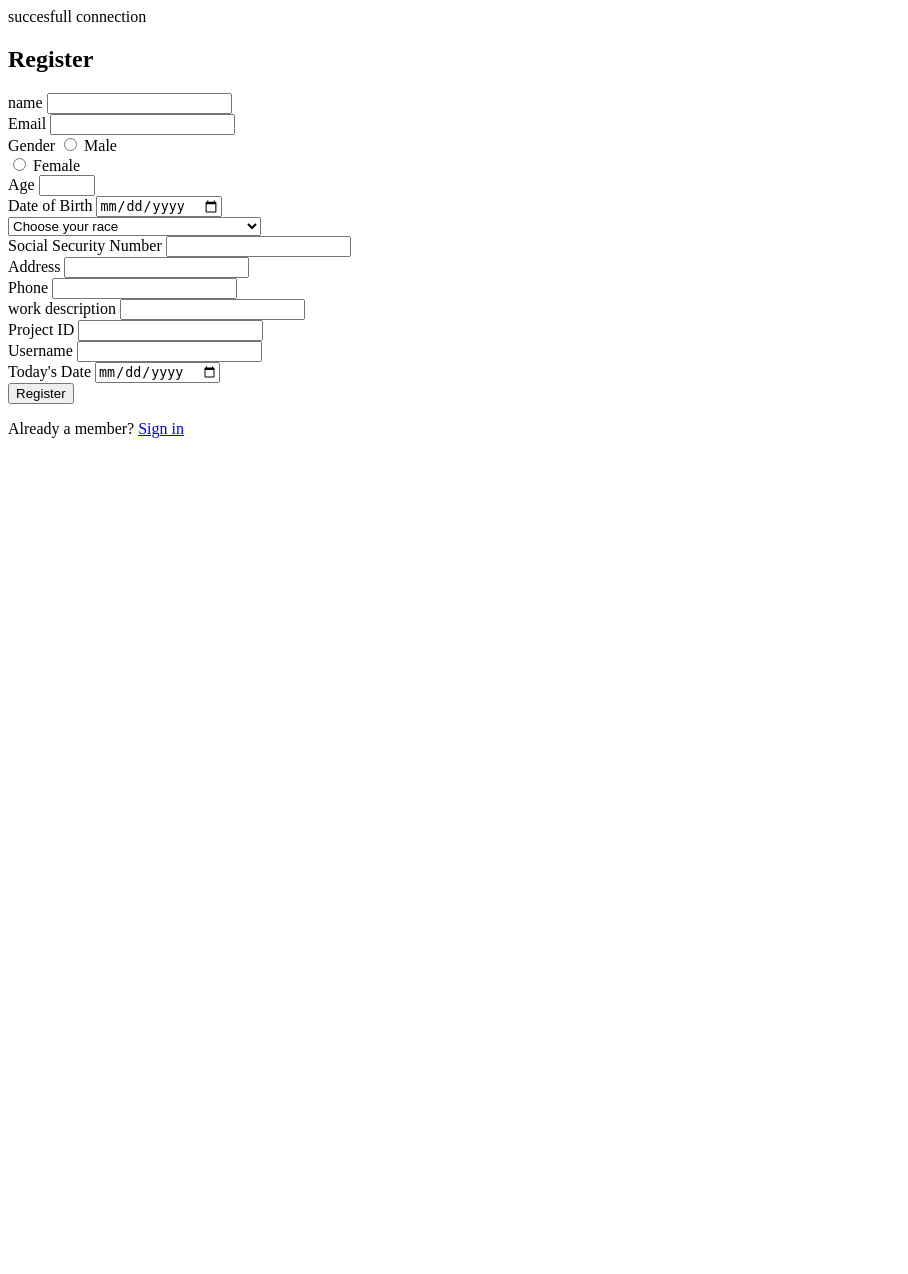
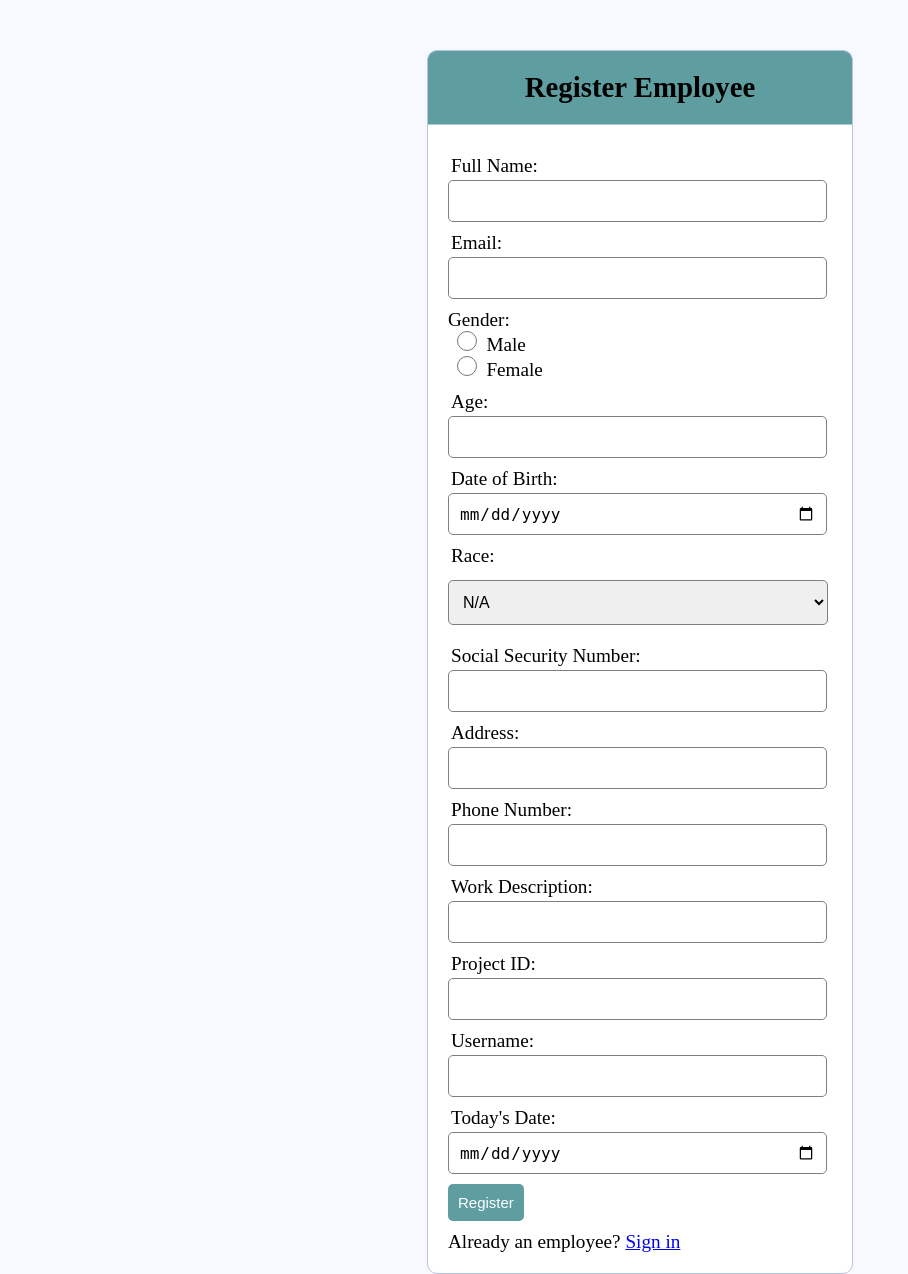
Before and after one commit to mauriciofg98/log-in, a PHP site: page /registeremployee.php in a window 1280 px wide. Shown: the whole page, without its empty margins (0-908 px from the left). Before the commit the page ends 438 px from the top, so only its background shows below. Run offline with PHP 8.4, Linux system fonts and the light colour scheme.

Commit message:
Register new Employee

```diff
--- a/register.php
+++ b/register.php
@@ -6,6 +6,11 @@
   <link rel="stylesheet" type="text/css" href="style.css">
 </head>
 <body>
+
+<nav class="navbar navbar-light bg-light">
+  <span class="navbar-brand mb-0 h1">Navbar</span>
+</nav>
+
   <div class="header">
   	<h2>Register</h2>
   </div>
--- a/registeremployee.php
+++ b/registeremployee.php
@@ -3,89 +3,89 @@
 <html>
 <head>
   <title>Registration system PHP and MySQL</title>
-  <!-- <link rel="stylesheet" type="text/css" href="style.css"> -->
+  <link rel="stylesheet" type="text/css" href="style.css">
 </head>
 <body>
+
+
+
   <div class="header">
-  	<h2>Register</h2>
+  	<h2>Register Employee</h2>
   </div>
 
   <form method="post" action="registeremployee.php">
   	<?php include('errors.php'); ?>
   	<div class="input-group">
-  	  <label>name</label>
+  	  <label>Full Name:</label>
   	  <input type="text" name="Employee_Name">
   	</div>
   	<div class="input-group">
-  	  <label>Email</label>
+  	  <label>Email:</label>
   	  <input type="email" name="Employee_Email" >
   	</div>
-  	<div class="input-group">
-  	  <label>Gender</label>
-      <input type="radio" name="Employee_Gender" value="1"> Male<br>
-      <input type="radio" name="Employee_Gender" value="0"> Female<br>
+  	<div class="input">
+  	  <label>Gender:</label><br>
+      <input type="radio" name="Employee_Gender" value="1">Male<br>
+      <input type="radio" name="Employee_Gender" value="0">Female<br>
   	</div>
   	<div class="input-group">
-  	  <label>Age</label>
+  	  <label>Age:</label>
   	  <input type="number" name="Employee_Age" min="18" max="99">
   	</div>
     <div class="input-group">
-      <label>Date of Birth</label>
+      <label>Date of Birth:</label>
       <input type="date" name="Employee_DOB">
     </div>
+
+    <div class="input-group">
+      <label>Race:</label>
        <select class="input-group" name="Employee_Race">
-         <option value="" disabled selected>Choose your race</option>
           <option value="American Indian">American Indian</option>
           <option value="Alaskan Native"> Alaskan Native</option>
           <option value="African American">African American</option>
           <option value="Hispanic or Latino">Hispanic or Latino</option>
            <option value="Native Hawaiin or other pacific islander ">Native Hawaiin or other pacific islander </option>
            <option value="White">White</option>
-         <option value="N/A">N/A</option>
+         <option value="N/A" selected>N/A</option>
        </select>
     </div>
+
+    </div>
     <div class="input-group">
-      <label>Social Security Number</label>
+      <label>Social Security Number:</label>
        <input type="number" name="Employee_Social">
     </div>
     <div class="input-group">
-      <label>Address</label>
+      <label>Address:</label>
       <input type="text" name="Employee_Address">
     </div>
       <div class="input-group">
-      <label>Phone</label>
+      <label>Phone Number:</label>
       <input type="number" name="Employee_Phone">
     </div>
       <div class="input-group">
-      <label>work description</label>
+      <label>Work Description:</label>
       <input type="text" name="Employee_Work_Description">
     </div>
       <div class="input-group">
-      <label>Project ID</label>
+      <label>Project ID:</label>
       <input type="number" name="Project_ID">
     </div>
       <div class="input-group">
-      <label>Username</label>
+      <label>Username:</label>
       <input type="text" name="User_Login">
     </div>
       <div class="input-group">
-        <label>Today's Date</label>
+        <label>Today's Date:</label>
          <input type="Date" name="Employed_Date">
     </div>
 
-
-
-
-
-
   	<div class="input-group">
-
-
-
   	  <button type="submit" class="btn" name="reg_employee">Register</button>
   	</div>
+
   	<p>
-  		Already a member? <a href="login.php">Sign in</a>
+  		Already an employee? <a href="login.php">Sign in</a>
   	</p>
   </form>
 </body>
--- a/server.php
+++ b/server.php
@@ -7,14 +7,14 @@ $email    = "";
 $errors = array();
 
 // connect to the database
-$db = mysqli_connect('localhost', 'root', '', 'project');
+$db = mysqli_connect('localhost:3307', 'gfonsec2', 'LuckyFonsec1;', 'project');
 
 if($db === false){
     die("ERROR: Could not connect. " . mysqli_connect_error());
 }
 else
 {
-  echo "succesfull connection";
+  // echo "succesfull connection";
 }
 
 // REGISTER USER
--- a/style.css
+++ b/style.css
@@ -10,7 +10,7 @@ body {
 .header {
   width: 30%;
   margin: 50px auto 0px;
-  color: white;
+
   background: #5F9EA0;
   text-align: center;
   border: 1px solid #B0C4DE;
@@ -42,6 +42,22 @@ form, .content {
   border-radius: 5px;
   border: 1px solid gray;
 }
+.input-group select {
+  height: 45px;
+  width: 99%;
+  padding: 5px 10px;
+  font-size: 16px;
+  border-radius: 5px;
+  border: 1px solid gray;
+}
+.input input {
+  height: 20px;
+  width: 10%;
+  padding: 5px 10px;
+  font-size: 16px;
+  border-radius: 5px;
+  border: 1px solid gray;
+}
 .btn {
   padding: 10px;
   font-size: 15px;
```
